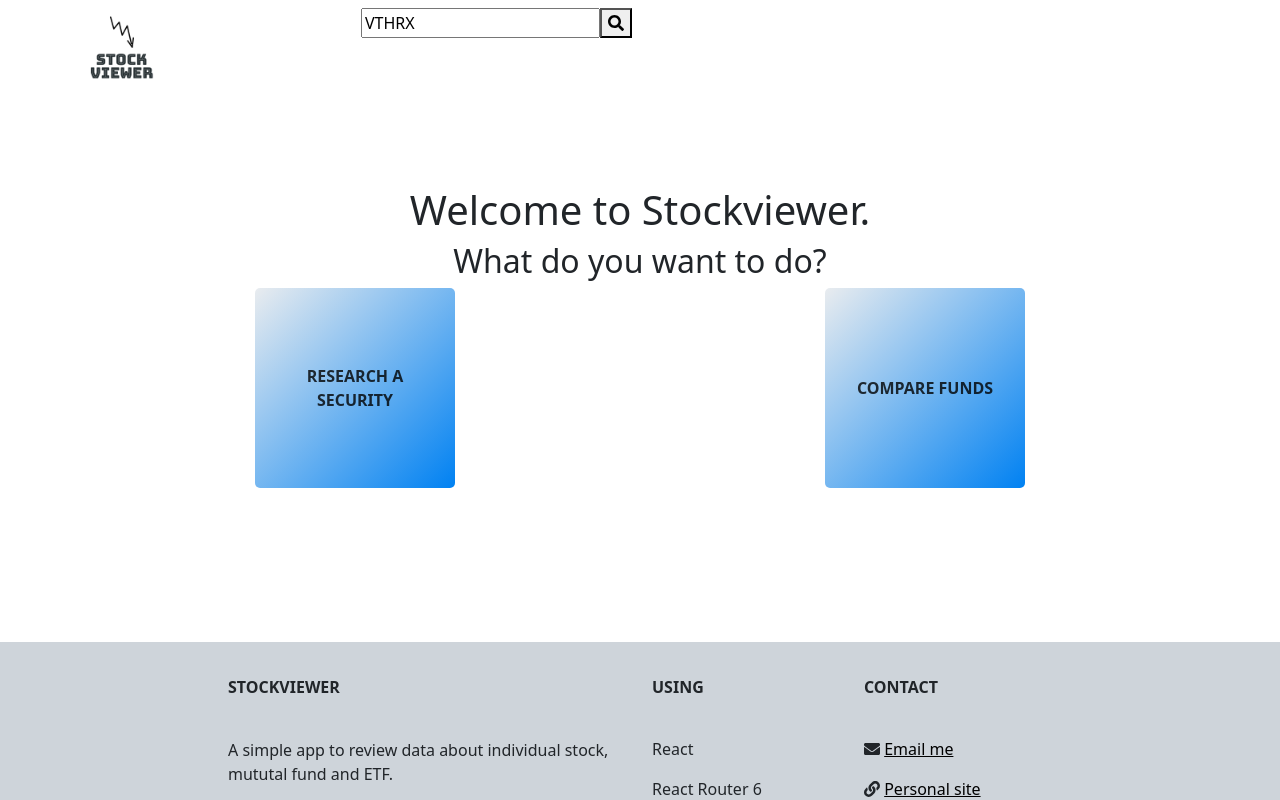
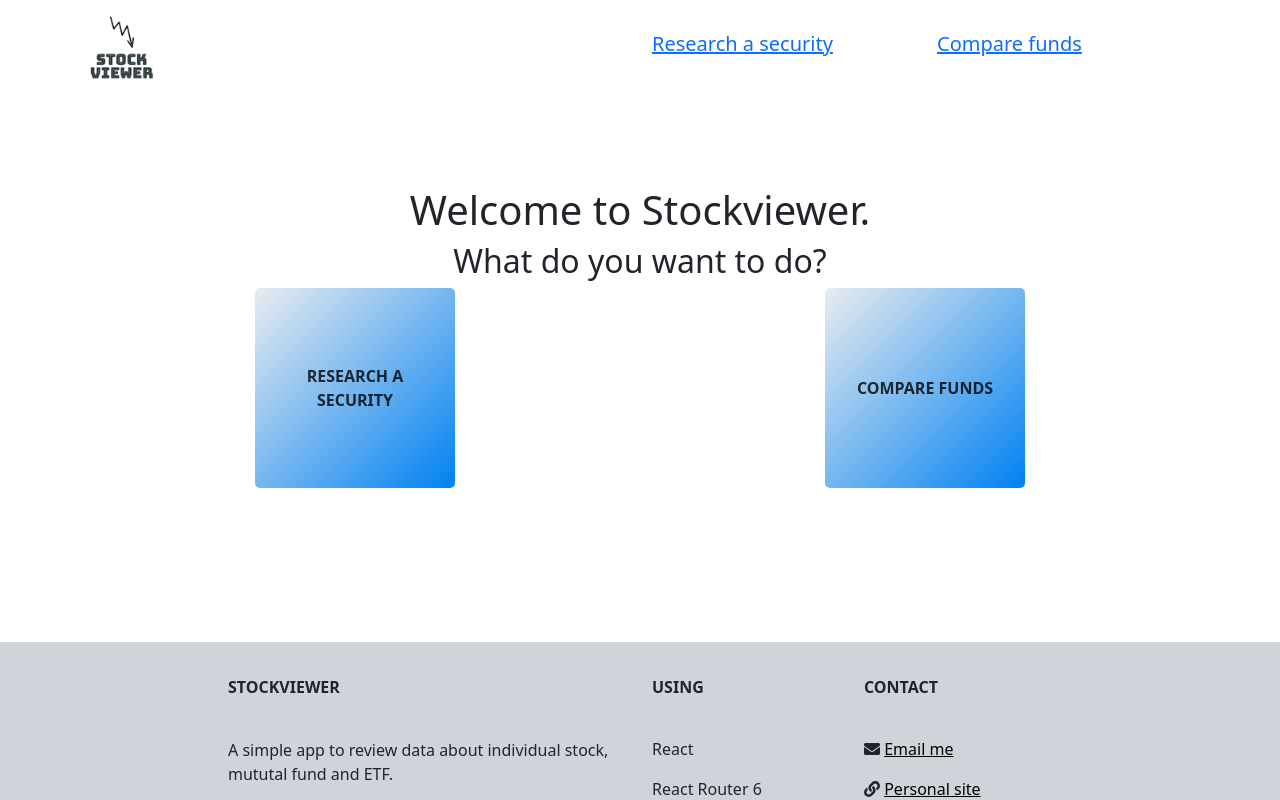
Before and after one commit to huycans/stockviewer, a React (Create React App) app: page / in a window 1280 px wide. Shown: the top 800 px of the page. Built offline with nearby package versions, Linux system fonts and the light colour scheme.

Commit message:
New header links

```diff
--- a/src/components/Header.tsx
+++ b/src/components/Header.tsx
@@ -2,104 +2,33 @@ import React, { useState, useEffect } from "react";
 import { useSelector, useDispatch } from "react-redux";
 import { FontAwesomeIcon } from "@fortawesome/react-fontawesome";
 import { faSearch } from "@fortawesome/free-solid-svg-icons";
-import { NavLink, useNavigate } from "react-router-dom";
+import { Link, NavLink, useNavigate } from "react-router-dom";
 import classnames from "classnames";
 
 import { getTickerInfo, selectTickerInfo } from "../redux/slices/tickerSlice";
 import stockviewerLogo from "../assets/img/stockviewer.png";
 
 export default function Header() {
-  const [tickerName, setTickerName] = useState("VTHRX");
-  const tickerInfo = useSelector(selectTickerInfo);
-
-  const dispatch = useDispatch();
-  let navigate = useNavigate();
-
-  const handleTickerSearch = () => {
-    dispatch(getTickerInfo(tickerName));
-    navigate("/summary");
-  };
-
-  const handleChange = (event: React.ChangeEvent) => {
-    let target = event.target as HTMLInputElement;
-    setTickerName(target.value);
-  };
-
-  const handleKeyPressed = (event: React.KeyboardEvent) => {
-    // Number 13 is the "Enter" key on the keyboard
-    if (event.key === "Enter" || event.keyCode === 13) {
-      // Cancel the default action, if needed
-      event.preventDefault();
-      handleTickerSearch();
-    }
-  };
-
-  const navItems = [
-    {
-      to: "/summary",
-      name: "Summary"
-    },
-    {
-      to: "/chart",
-      name: "Chart"
-    },
-    {
-      to: "/profile",
-      name: "Profile"
-    }
-  ];
-
-  if (tickerInfo?.quoteType === "ETF"|| tickerInfo?.quoteType === "MUTUALFUND") navItems.push({
-    to: "/holdings",
-    name: "Holdings"
-  })
-
   return (
     <header className="row">
-      <div className="row">
-        <div className="col-3 header-title">
+      <div className="col-6 header-title">
+        <Link to={"/"}>
           <img
             id="stockviewerLogo"
             src={stockviewerLogo}
             alt="Stockviewer logo"
           />
-        </div>
-        <div className="col-6 header-searchBar">
-          <input
-            value={tickerName}
-            id="searchBar"
-            type="text"
-            onChange={handleChange}
-            placeholder="Enter a stock ticker here"
-            onKeyUp={handleKeyPressed}
-          />
-          <button id="searchBtn" onClick={handleTickerSearch}>
-            <FontAwesomeIcon icon={faSearch} />
-          </button>
-        </div>
-        <div className="col-3 header-blank"></div>
+        </Link>
       </div>
-      <div className="row">
-        {tickerInfo ? (
-          <ul className="nav nav-tabs justify-content-center">
-            {navItems.map((navItem) => {
-              return (
-                <li className="nav-item" key={navItem.name}>
-                  <NavLink
-                    className={({ isActive }) =>
-                      classnames("nav-link", {
-                        active: isActive
-                      })
-                    }
-                    to={navItem.to}
-                  >
-                    {navItem.name}
-                  </NavLink>
-                </li>
-              );
-            })}
-          </ul>
-        ) : null}
+      <div className="col-3">
+        <Link to={"/research"}>
+          <h5>Research a security</h5>
+        </Link>
+      </div>
+      <div className="col-3">
+        <Link to={"/compare"}>
+          <h5>Compare funds</h5>
+        </Link>
       </div>
     </header>
   );
--- a/src/styles/_header.scss
+++ b/src/styles/_header.scss
@@ -1,7 +1,9 @@
 header {
   margin: 20px 0px;
   min-height: 6rem;
-  align-content: center;
+  align-items: center;
+  display: flex;
+  margin-bottom: 40px;
 
   #stockviewerLogo {
     width: 80px;
```
